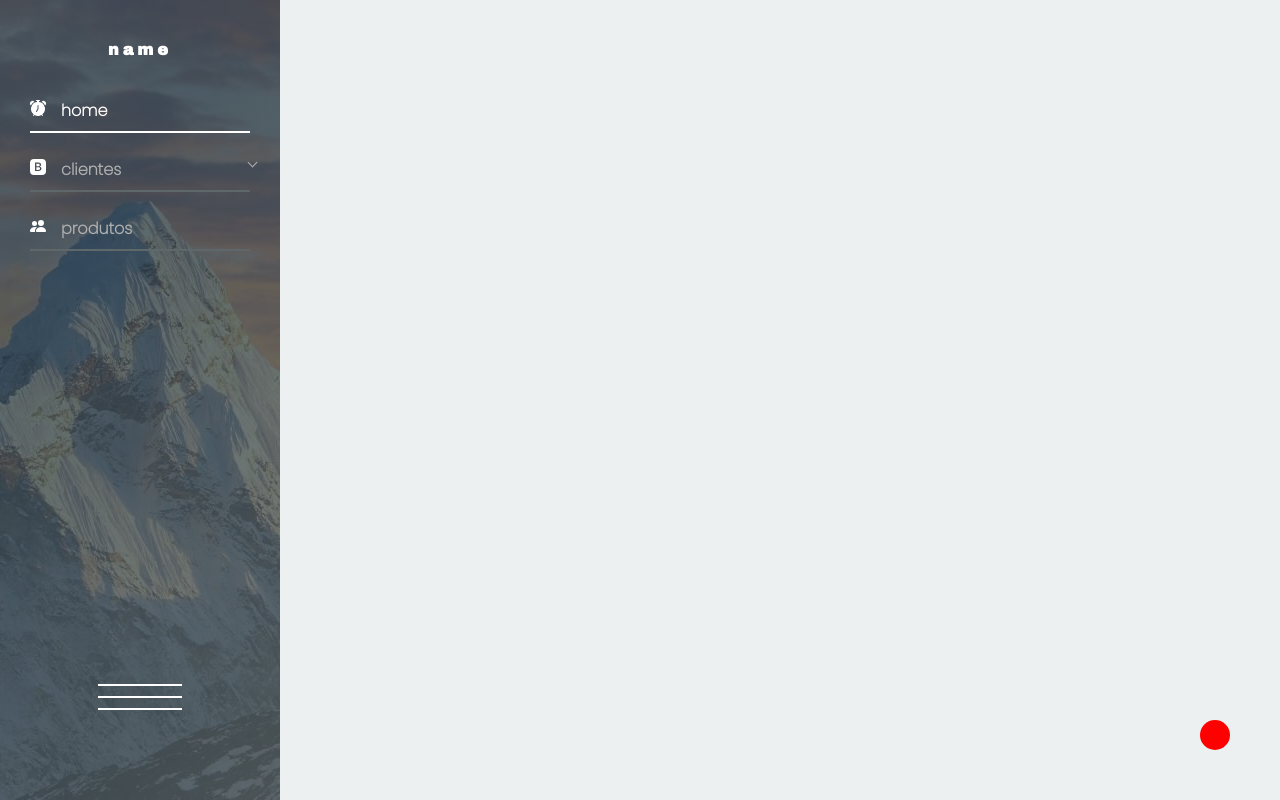
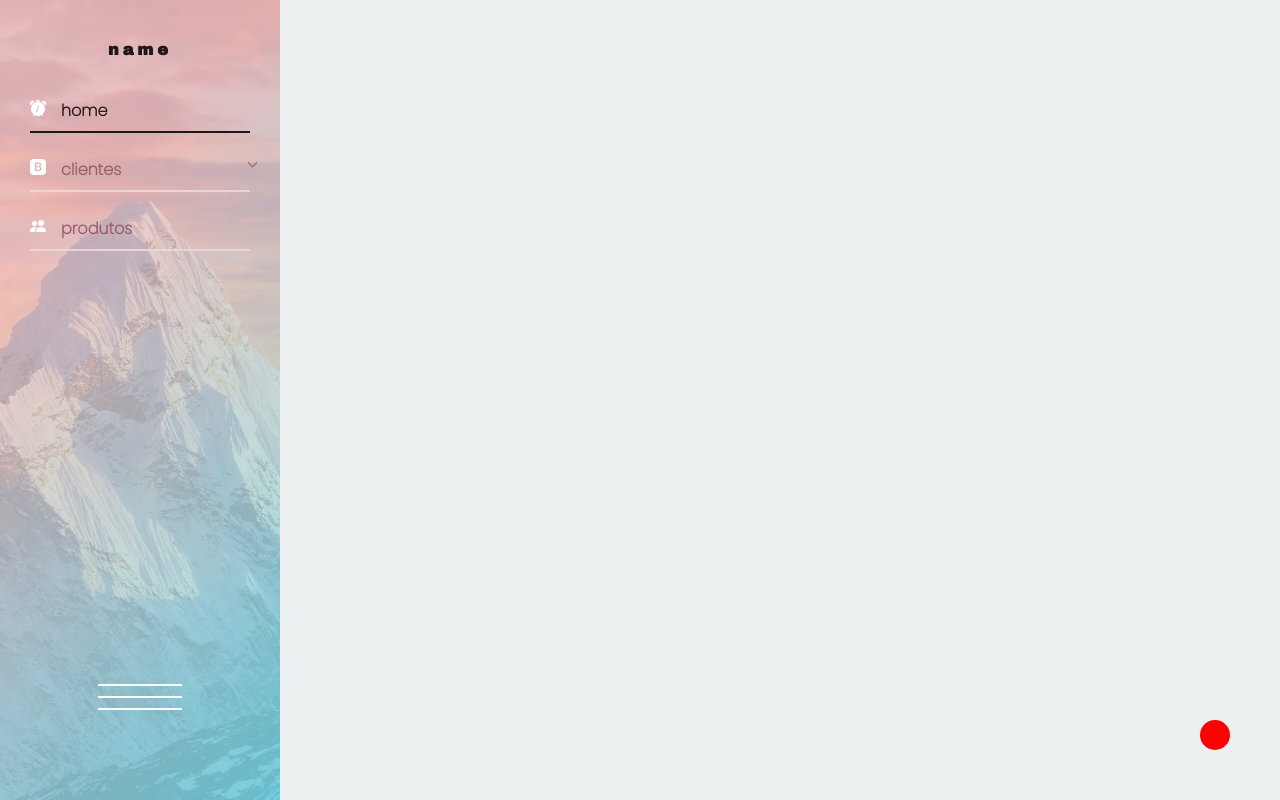
Before and after one commit to Hevertonvp/dashboard, a React (Create React App) app: page / in a window 1280 px wide. Built offline with nearby package versions, Linux system fonts and the light colour scheme.

Commit message:
make it better

```diff
--- a/package.json
+++ b/package.json
@@ -6,7 +6,6 @@
   "dependencies": {
     "@emotion/core": "^11.0.0",
     "@emotion/styled": "^11.3.0",
-    "@heroku-cli/plugin-addons-v5": "^7.49.1",
     "@testing-library/jest-dom": "^5.11.10",
     "@testing-library/react": "^11.2.6",
     "@testing-library/user-event": "^12.8.3",
--- a/src/App.js
+++ b/src/App.js
@@ -35,7 +35,7 @@ const App = () => {
         sidebarHeader={sidebarHeader}
         menuItems={menuItems}
         fonts={fonts}
-        colorPalette = {Palette.silver}
+        colorPalette = {Palette.pinkAndBlue}
       />
       <MainView /*pickup-a color*//>
     </s.App>
```
Also changed, not shown: 1 other file (tests, documents, lock files or other folders).
